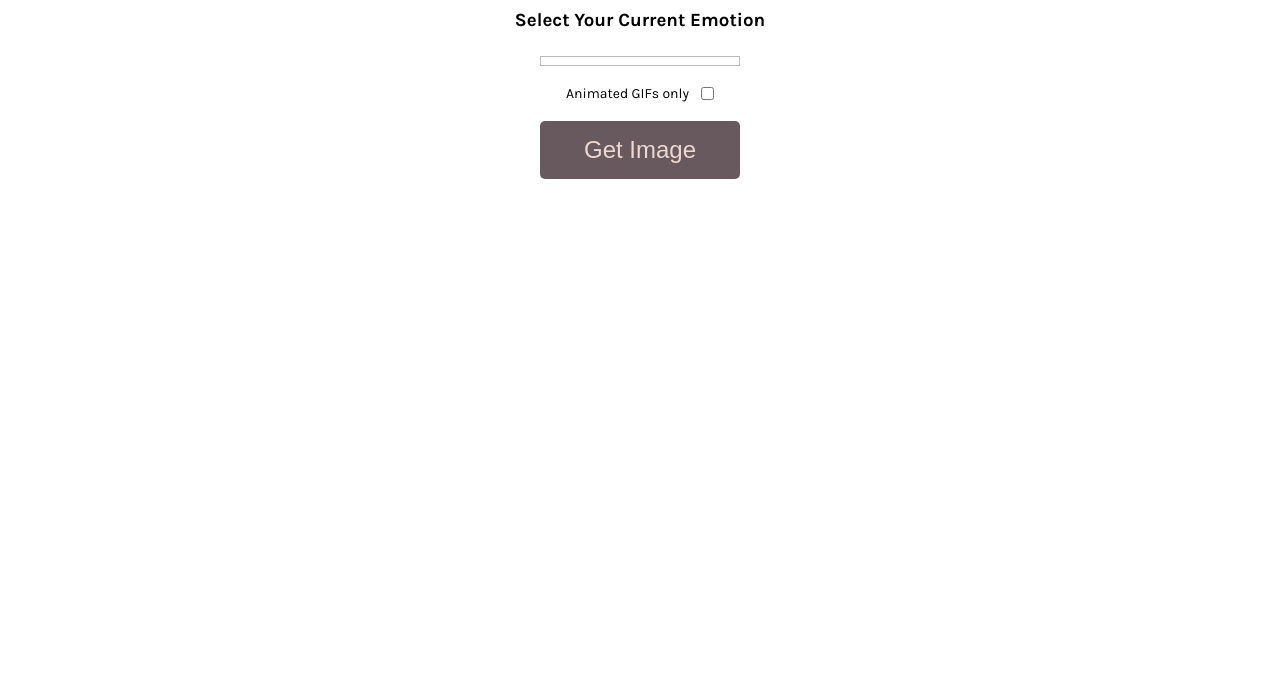
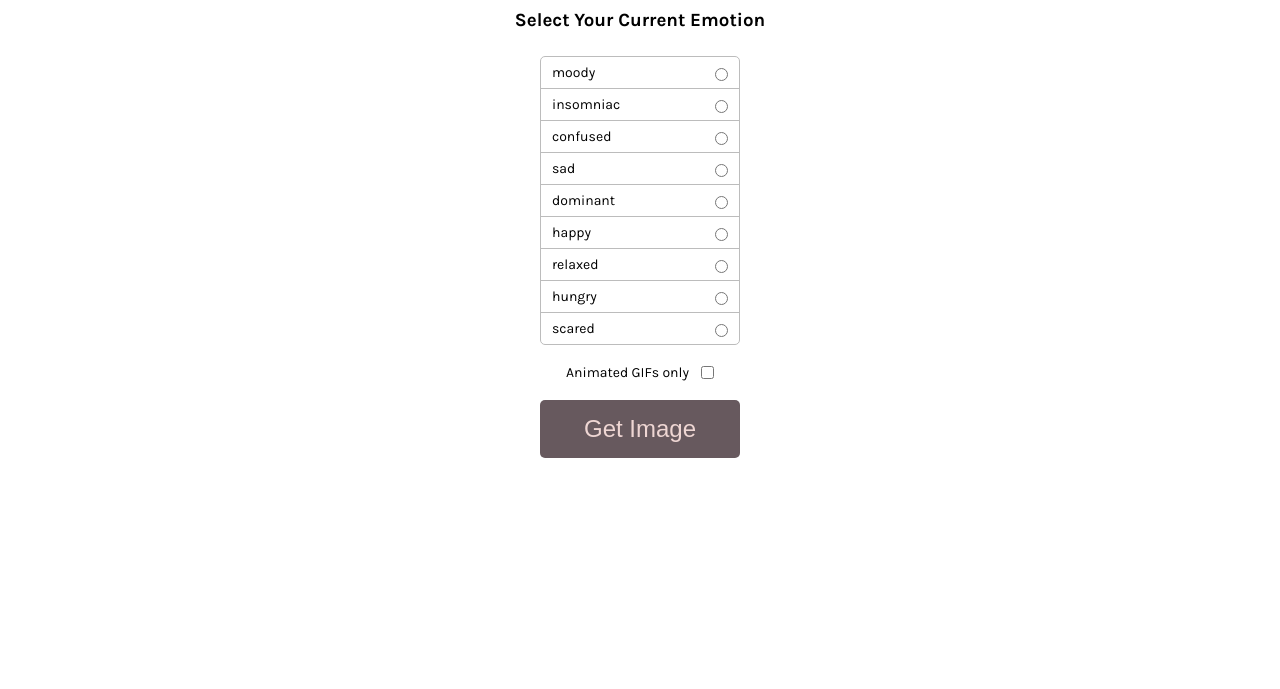
Before and after one commit to Adi26-pixel/pumpkins-purrfect-meme-picker, a plain HTML site: page index.html in a window 1280 px wide. Shown: the part 111-800 px from the top of the page. Drawn offline with Linux system fonts and the light colour scheme.

Commit message:
Export data.js into app.js

```diff
--- a/app.js
+++ b/app.js
@@ -0,0 +1,36 @@
+import { catsData } from "/data.js";
+
+const emotionRadios = document.getElementById("emotion-radios");
+
+function getEmotionsArray(cats) {
+  const emotionsArray = [];
+  for (let cat of cats) {
+    for (let emotion of cat.emotionTags) {
+      if (!emotionsArray.includes(emotion)) {
+        emotionsArray.push(emotion);
+      }
+    }
+  }
+  return emotionsArray;
+}
+
+function renderEmotionsRadios(cats) {
+  let radioItems = ``;
+  const emotions = getEmotionsArray(cats);
+  for (let emotion of emotions) {
+    radioItems += `
+      <div class="radio">
+        <label for="${emotion}">${emotion}</label>
+        <input
+          type="radio"
+          id="${emotion}"
+          value="${emotion}"
+          name="emotions"
+        >
+      </div>
+    `;
+  }
+  emotionRadios.innerHTML = radioItems;
+}
+
+renderEmotionsRadios(catsData);
--- a/data.js
+++ b/data.js
@@ -1,4 +1,4 @@
-const catsData = [
+export const catsData = [
   {
     emotionTags: ["moody"],
     isGif: false,
--- a/index.html
+++ b/index.html
@@ -42,6 +42,6 @@
       <div id="meme-modal-inner"></div>
     </div>
 
-    <script src="app.js"></script>
+    <script src="app.js" type="module"></script>
   </body>
 </html>
--- a/styles.css
+++ b/styles.css
@@ -4,7 +4,7 @@ body {
   font-family: "Karla", sans-serif;
 }
 
-/* typography */
+/* Typography */
 
 h1,
 h2,
@@ -19,7 +19,7 @@ h2 {
 }
 
 h1 {
-  font: 28px;
+  font-size: 28px;
 }
 
 h2 {
@@ -30,7 +30,7 @@ h3 {
   margin: 25px;
 }
 
-/*  Layout */
+/* Layout */
 
 header {
   background-color: #67595e;
@@ -62,6 +62,13 @@ header {
   display: flex;
   flex-direction: column;
   border: 1px solid #bcbcbc;
+  border-radius: 5px;
+}
+
+.radio {
+  display: flex;
+  align-items: center;
+  border-bottom: 1px solid #bcbcbc;
   padding: 4px 8px;
 }
 
```
